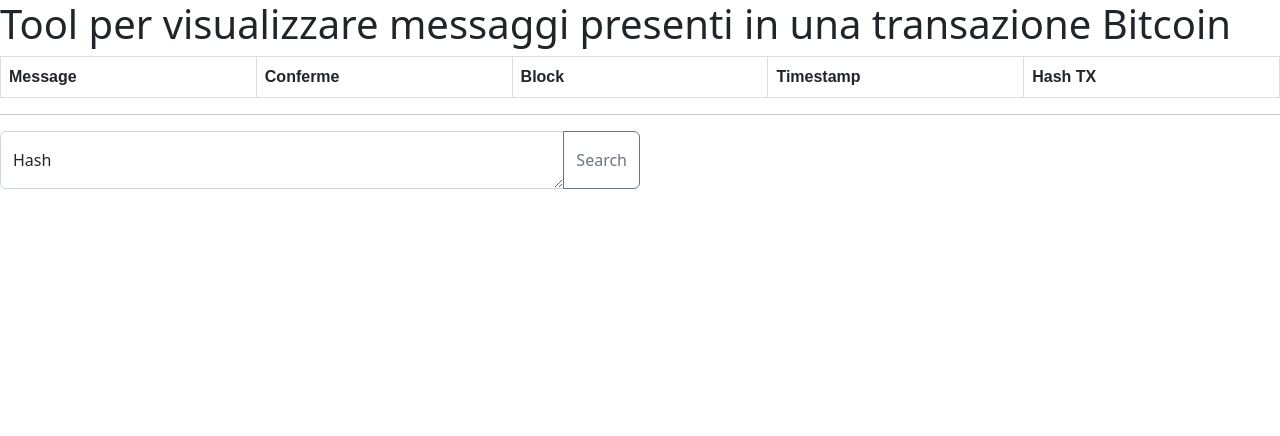
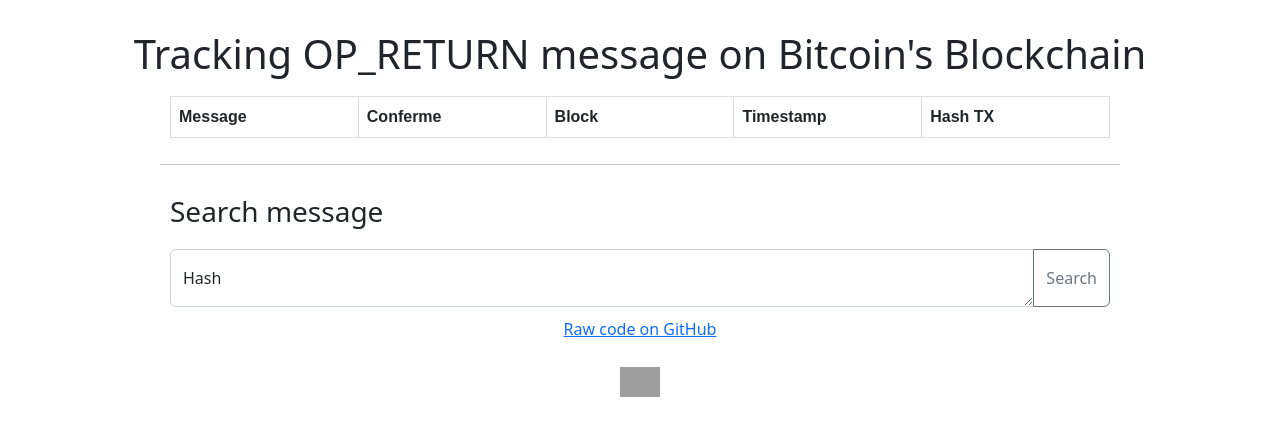
Before and after one commit to merendamattia/op-return-tracking-message-bitcoin, a plain HTML site: page index.html in a window 1280 px wide. Drawn offline with nearby package versions, Linux system fonts and the light colour scheme; no server answers; grey boxes are pictures that could not be loaded.

Commit message:
Modifiche al css

```diff
--- a/css/style.css
+++ b/css/style.css
@@ -10,3 +10,23 @@ td, th {
     padding: 8px;
     width: 15%;
 }
+
+.center, hr {
+    margin: auto;
+    width: 75%;
+    padding: 10px;
+}
+
+p, h1 {
+    text-align: center;
+}
+
+#header {
+    padding-top: 30px;
+}
+
+img {
+    display: block;
+    margin-left: auto;
+    margin-right: auto;
+}
--- a/index.html
+++ b/index.html
@@ -6,8 +6,9 @@
     </head>
     <body>
 
-      <h1>Tool per visualizzare messaggi presenti in una transazione Bitcoin</h1>
+      <h1 id="header">Tracking OP_RETURN message on Bitcoin's Blockchain</h1>
 
+      <div class="center">
         <table>
           <tr>
             <th>Message</th>
@@ -19,17 +20,29 @@
         </table>
 
         <p id="demo"></p>
-
+      </div>
         <hr>
 
-        <div class="input-group col-md-6" style="width: 50%;">
-          <div class="form-floating" >
+        <h3 class="input-group col-md-6 center">Search message</h3>
+        <div class="input-group col-md-6 center">
+          <div class="form-floating">
             <textarea class="form-control" placeholder="Cerca hash" id="hashUser"></textarea>
             <label for="floatingTextarea">Hash</label>
           </div>
           <button class="btn btn-outline-secondary" type="button" id="button-addon2" OnClick="searchHash()">Search</button>
         </div>
 
+        <p>
+          <a target="_blank" href="https://github.com/merendamattia/op-return-tracking-message-bitcoin">
+            Raw code on GitHub
+          </a>
+        </p>
+
+        <div class="center">
+          <img src="https://cryptologos.cc/logos/bitcoin-btc-logo.png?v=023" style="width: 40px;">
+        </div>
+
+
     </body>
     <script src="scripts/main.js"></script>
 </html>
```
